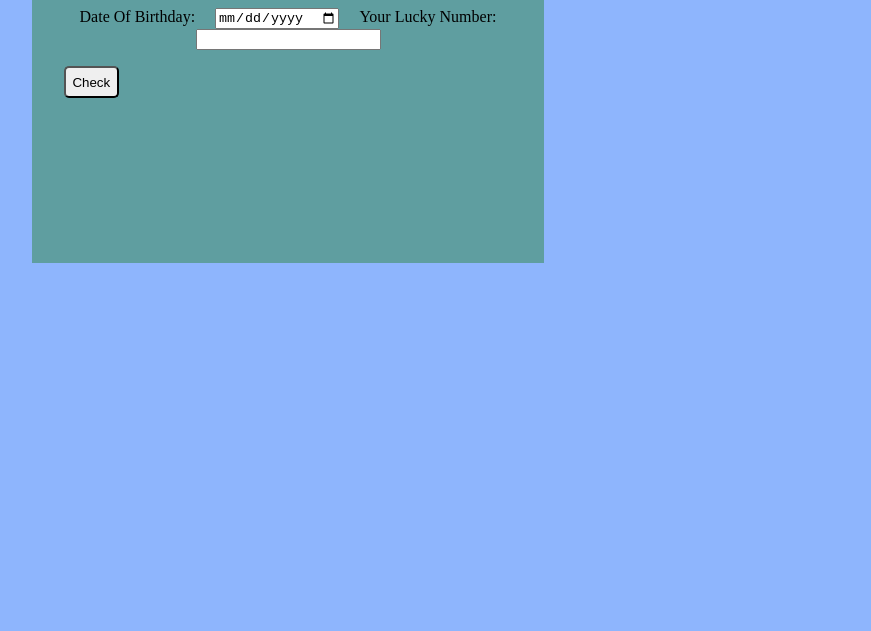
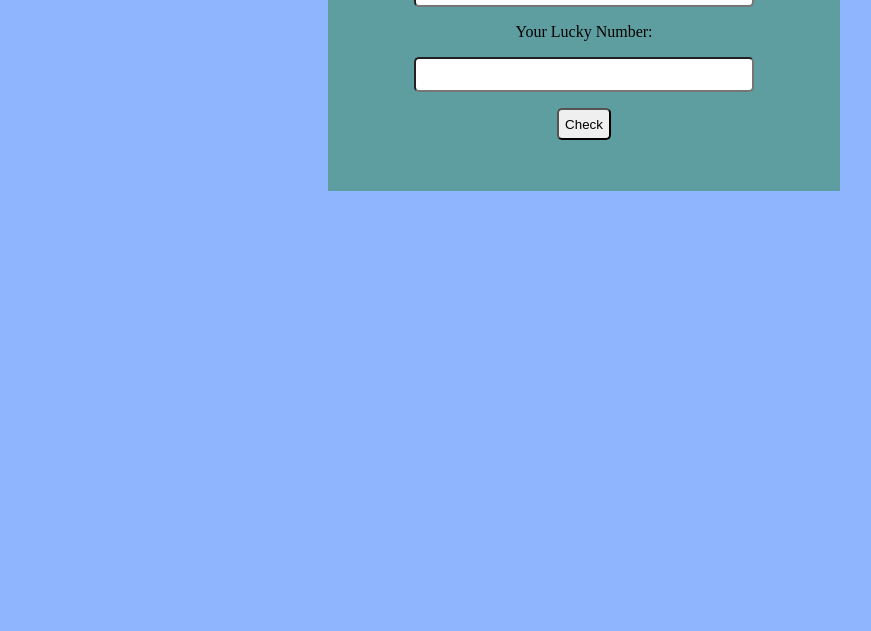
Before and after one commit to jha19mayank/Is-your-birthday-lucky, a plain HTML site: page index.html in a window 1280 px wide. Shown: the part 169-800 px from the top of the page, without its empty margins (56-927 px from the left). Drawn offline with Linux system fonts and the light colour scheme.

Commit message:
💄 updated margin of container

```diff
--- a/style.css
+++ b/style.css
@@ -7,18 +7,23 @@ body {
   width: 30rem;
   padding: 1rem;
   text-align: center;
-  margin: 5rem;
+  margin: auto;
   height: 20rem;
 }
 
 label {
   margin: 1rem;
+  display: block;
+}
+
+input {
+  padding: 0.5rem;
+  border-radius: 5px;
+  width: 20rem;
 }
 
 button {
   margin: 1rem;
-  display: flex;
-  justify-content: center;
   padding: 0.4rem;
   border-radius: 5px;
 }
```
